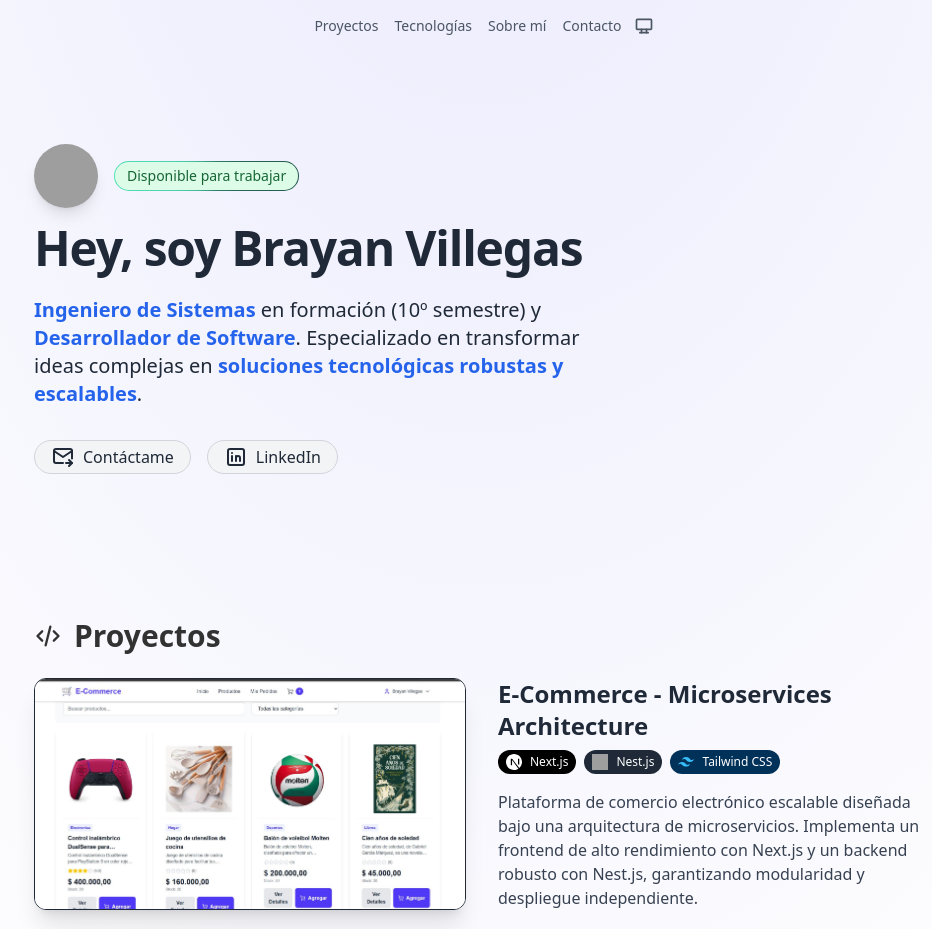
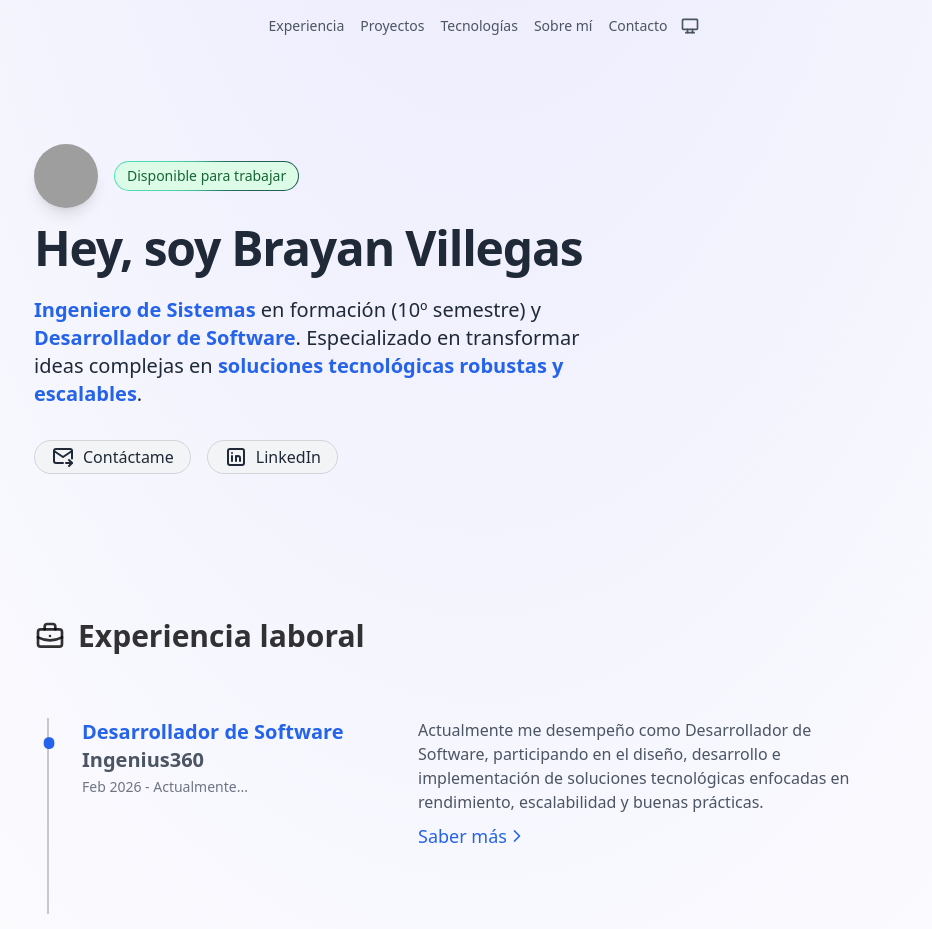
Before and after one commit to villegas07/miportafolio, an Astro site: page / in a window 1280 px wide. Shown: the top 929 px of the page, without its empty margins (158-1090 px from the left). Built offline with nearby package versions, Linux system fonts and the light colour scheme; Astro itself is replaced by a stand-in of ours; grey boxes are pictures that could not be loaded.

Commit message:
Add experience

```diff
--- a/src/components/Experience.astro
+++ b/src/components/Experience.astro
@@ -2,20 +2,20 @@
 import ExperienceItem from "./ExperienceItem.astro"
 const EXPERIENCE = [
   {
-    date: "Actualmente...",
-    title: "Creador de Contenido",
-    company: "Twitch",
+    date: "Feb 2026 - Actualmente...",
+    title: "Desarrollador de Software",
+    company: "Ingenius360",
     description:
-      "Divulgo sobre programación y desarrollo web en diferentes plataformas. Galardonado como mejor creador de contenido de habla no-inglesa en 2022 y mejor comunidad en 2023 por GitHub.",
-    link: "https://twitch.tv/midudev",
+      "Actualmente me desempeño como Desarrollador de Software, participando en el diseño, desarrollo e implementación de soluciones tecnológicas enfocadas en rendimiento, escalabilidad y buenas prácticas.",
+    link: "https://ingenius360.com/",
   },
-  {
-    date: "Septiembre 2022",
-    title: "Principal Frontend Engineer",
-    company: "Adevinta Spain",
-    description:
-      "Responsable de la plataforma, componentes y utilidades para la creación y desarrollo de aplicaciones web. Mejora de un 30% en la entrega de software. Implantación de medidas de integración continua y despliegue con A/B testing en más de 15 equipos.",
-  },
+  // {
+  //   date: "Septiembre 2022",
+  //   title: "Principal Frontend Engineer",
+  //   company: "Adevinta Spain",
+  //   description:
+  //     "Responsable de la plataforma, componentes y utilidades para la creación y desarrollo de aplicaciones web. Mejora de un 30% en la entrega de software. Implantación de medidas de integración continua y despliegue con A/B testing en más de 15 equipos.",
+  // },
 ]
 ---
 
--- a/src/components/ExperienceItem.astro
+++ b/src/components/ExperienceItem.astro
@@ -17,11 +17,11 @@ const { title, company, description, link, date } = Astro.props
 >
   <div class="relative pb-12 md:col-span-2">
     <div class="sticky top-0">
-      <span class="text-yellow-400 -left-[42px] absolute rounded-full text-5xl"
+      <span class="text-blue-600 dark:text-blue-200 -left-[42px] absolute rounded-full text-5xl"
         >&bull;</span
       >
 
-      <h3 class="text-xl font-bold text-yellow-400">{title}</h3>
+      <h3 class="text-xl font-bold text-blue-600 dark:text-blue-200">{title}</h3>
       <h4 class="font-semibold text-xl text-gray-600 dark:text-white">{company}</h4>
       <time class="p-0 m-0 text-sm text-gray-600/80 dark:text-white/80">{date}</time>
     </div>
--- a/src/components/Header.astro
+++ b/src/components/Header.astro
@@ -2,11 +2,11 @@
 import ThemeToggle from "./ThemeToggle.astro"
 
 const navItems = [
-  // {
-  //   title: "Experiencia",
-  //   label: "experiencia",
-  //   url: "/#experiencia",
-  // },
+  {
+    title: "Experiencia",
+    label: "experiencia",
+    url: "/#experiencia",
+  },
   {
     title: "Proyectos",
     label: "proyectos",
--- a/src/components/LinkInline.astro
+++ b/src/components/LinkInline.astro
@@ -2,6 +2,6 @@
 const { href } = Astro.props
 ---
 
-<a href={href} role="link" class="inline-flex items-center text-lg font-medium text-yellow-500 dark:text-yellow-200 dark:hover:text-yellow-300 hover:text-yellow-700">
+<a href={href} role="link" class="inline-flex items-center text-lg font-medium text-blue-600 dark:text-blue-200 dark:hover:text-blue-300 hover:text-blue-700">
   <slot />
 </a>
--- a/src/pages/index.astro
+++ b/src/pages/index.astro
@@ -9,6 +9,8 @@ import Technologies from "@/components/Technologies.astro";
 import SectionContainer from "@/components/SectionContainer.astro";
 import Hero from "@/components/Hero.astro";
 import TitleSection from "@/components/TitleSection.astro";
+import Experience from "@/components/Experience.astro";
+import Briefcase from "@/components/icons/Briefcase.astro";
 ---
 
 <Layout
@@ -21,13 +23,13 @@ import TitleSection from "@/components/TitleSection.astro";
     </SectionContainer>
   </main>
   <div class="space-y-24">
-    <!-- <SectionContainer id="experiencia">
+    <SectionContainer id="experiencia">
       <TitleSection>
         <Briefcase class="size-8" />
         Experiencia laboral
       </TitleSection>
       <Experience />
-    </SectionContainer> -->
+    </SectionContainer>
 
     <SectionContainer id="proyectos">
       <TitleSection>
```
